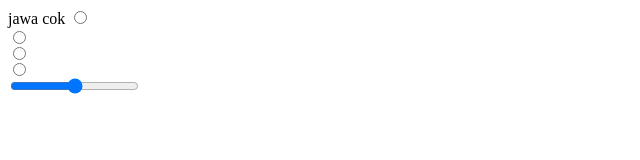
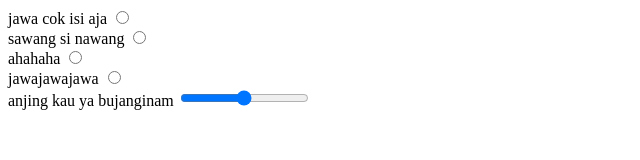
Before and after one commit to ArjunKhan-id/Somebody-s-pleasure-, a plain HTML site: page index.html in a window 1280 px wide. Shown: the whole page, without its empty margins (0-640 px from the left). Drawn offline with Linux system fonts and the light colour scheme.

Commit message:
Update index.html

```diff
--- a/index.html
+++ b/index.html
@@ -1,7 +1,12 @@
 <title>anjaydong</title>
 <label>jawa cok</label>
+<label>isi aja</label>
 <input type="radio" name="apaaja" value="apya"><br>
-  <input type="radio" name="kontol" value="anjingg"><br>
-  <input type="radio" name="asu ini" value="istigfar bg"><br>
-  <input type="radio" name=lagu value="separuh aku Ariel"><br>
-  <input type="range" width 100×23 min="0" max="40">
+<label>sawang si nawang</label>
+<input type="radio" name="kontol" value="anjingg"><br>
+<label>ahahaha</label>
+<input type="radio" name="asu ini" value="istigfar bg"><br>
+<label>jawajawajawa</label>
+<input type="radio" name=lagu value="separuh aku Ariel"><br>
+<label>anjing kau ya bujanginam</label>
+<input type="range" width:100% min="0" max="40">
```
